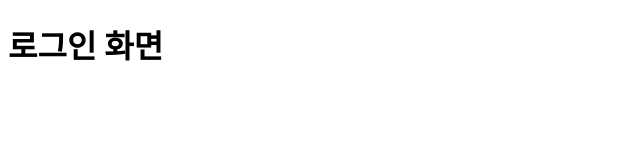
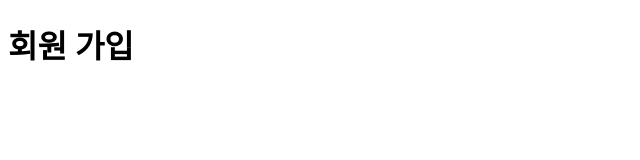
Before and after one commit to jinsim2/Class7Team1Project, a plain HTML site: page joinMember.html in a window 1280 px wide. Shown: the whole page, without its empty margins (0-640 px from the left). Drawn offline with Linux system fonts and the light colour scheme.

Commit message:
로그인 화면 -> 회원 가입으로 변경

```diff
--- a/joinMember.html
+++ b/joinMember.html
@@ -6,6 +6,6 @@
     <title>Document</title>
 </head>
 <body>
-    <h1>로그인 화면</h1>
+    <h1>회원 가입</h1>
 </body>
 </html>
```
